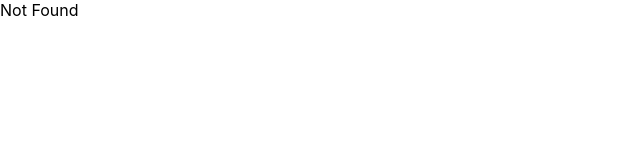
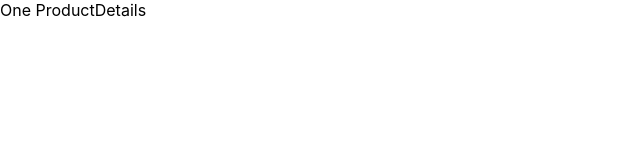
Before and after one commit to anajaneska/Online-Shop-App, a React (Create React App) app: page /product/1 in a window 1280 px wide. Shown: the top 160 px of the page, without its empty margins (0-640 px from the left). Built offline with nearby package versions, Linux system fonts and the light colour scheme.

Commit message:
added product details page

```diff
--- a/package.json
+++ b/package.json
@@ -6,6 +6,7 @@
     "@testing-library/jest-dom": "^5.17.0",
     "@testing-library/react": "^13.4.0",
     "@testing-library/user-event": "^13.5.0",
+    "bootstrap": "^5.3.3",
     "firebase": "^10.8.1",
     "react": "^18.2.0",
     "react-dom": "^18.2.0",
--- a/src/App.js
+++ b/src/App.js
@@ -5,6 +5,7 @@ import Register from './pages/register';
 import NotFound from './pages/not-found';
 import Login from './pages/login';
 import Home from './pages/home';
+import ProductDetails from './pages/product-details';
 
 function App() {
   return (
@@ -13,6 +14,7 @@ function App() {
         <Route path='/' element={<Home/>}></Route>
         <Route path="/register" element={<Register/>}></Route>
         <Route path="/login" element={<Login/>}></Route>
+        <Route path='/product/:id' element={<ProductDetails/>}></Route>
         <Route path="*" element={<NotFound/>}></Route>
       </Routes>
     </BrowserRouter>
--- /dev/null
+++ b/src/pages/product-details.js
@@ -0,0 +1,11 @@
+
+const ProductDetails = () => {
+    return (
+        <div>
+            One ProductDetails
+        </div>
+    )
+
+};
+
+export default ProductDetails;
```
Also changed, not shown: 1 other file (tests, documents, lock files or other folders).
